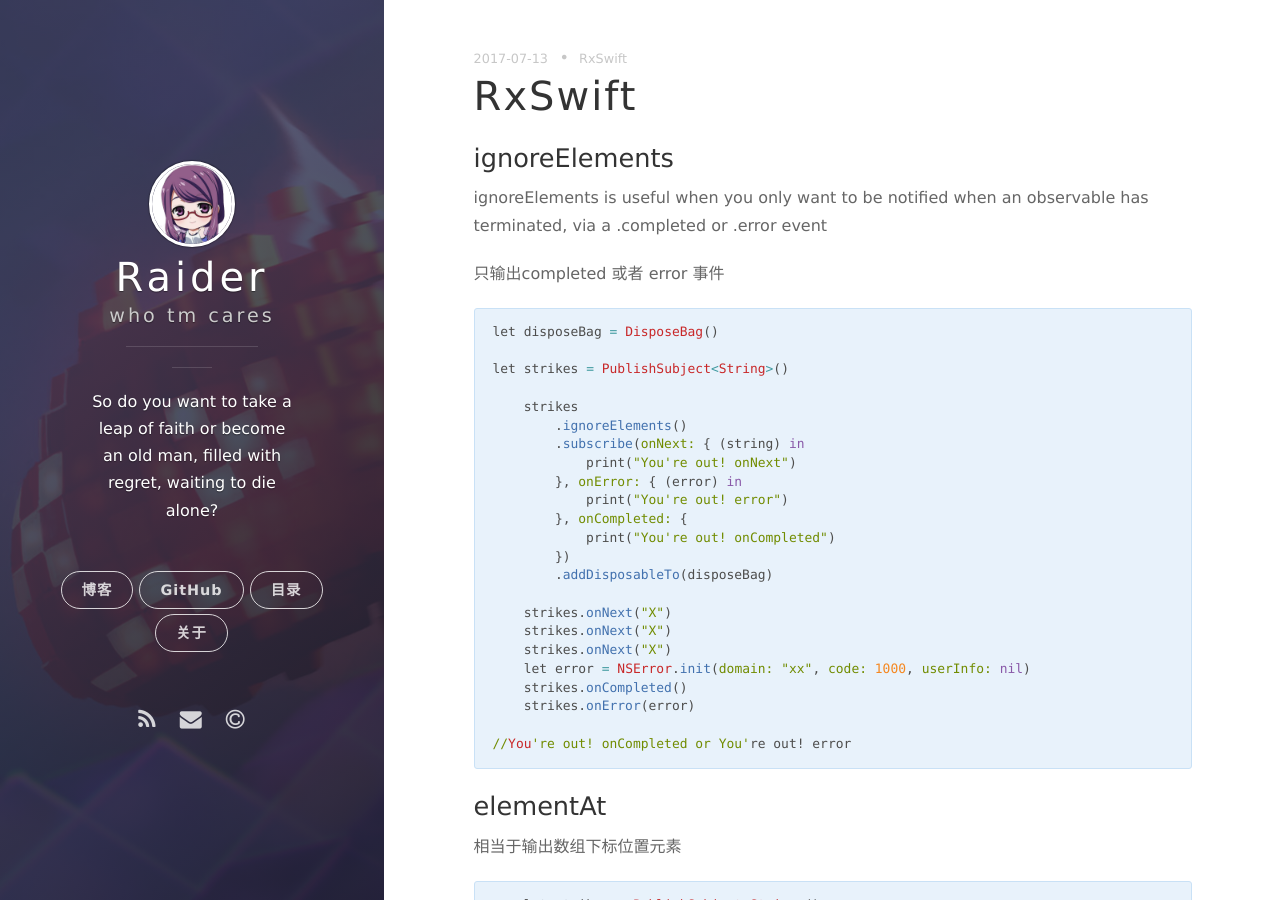
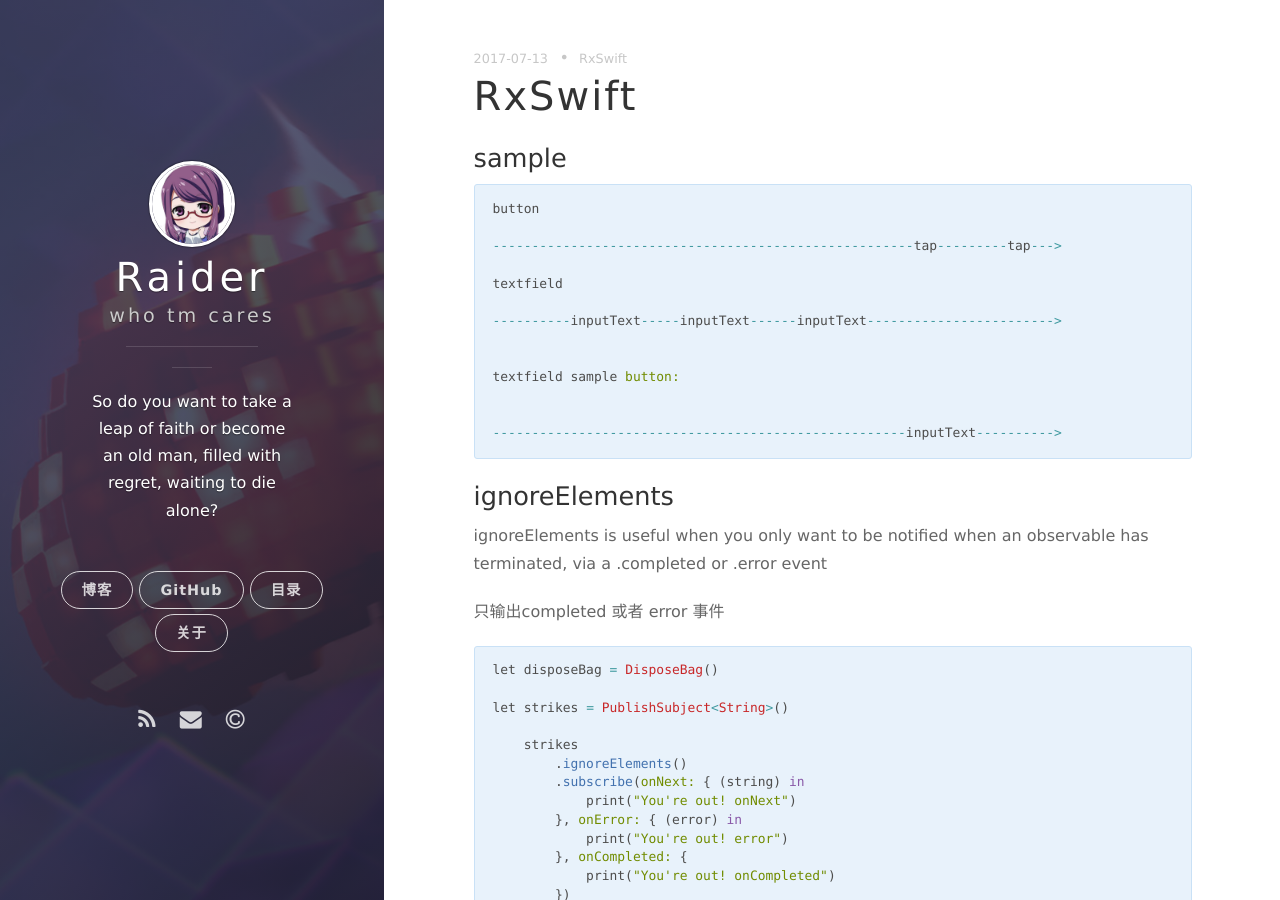
Before and after one commit to ioRaid/ioRaid.github.io, a Jekyll site: the page built from _posts/2017-07-13-RxSwift .md, in a window 1280 px wide and 900 px high. Built offline with Jekyll 4.4.1, drawn with Linux system fonts in a browser that asks for light colours; nearby versions of some CDN libraries; comment, search, counter and statistics services are not loaded.

Commit message:
rxswift sample

```diff
--- a/_posts/2017-07-13-RxSwift .md
+++ b/_posts/2017-07-13-RxSwift .md
@@ -5,6 +5,32 @@ categories: [RxSwift]
 tags: [RxSwift]
 description: RxSwift 基本概念
 ---
+
+
+
+<h3>sample</h3>
+
+
+{% highlight ruby %}
+
+button
+
+------------------------------------------------------tap---------tap--->
+
+textfield
+
+----------inputText-----inputText------inputText------------------------>
+
+
+textfield sample button:
+
+
+-----------------------------------------------------inputText---------->
+
+
+{% endhighlight %}
+
+
 
 <h3>ignoreElements</h3>
 <p>ignoreElements is useful when you only want to be notified when an observable has terminated, via a .completed or .error event</p>
```
